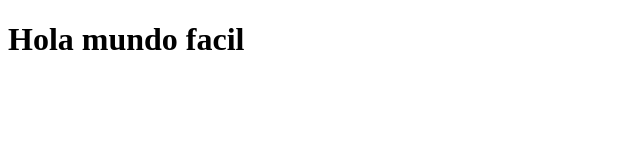
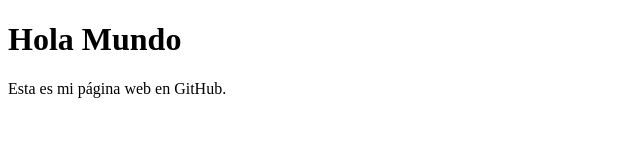
Before and after one commit to PaulVSQS/Practica-Final-Git-Hub, a plain HTML site: page index.html in a window 1280 px wide. Shown: the whole page, without its empty margins (0-640 px from the left). Drawn offline with Linux system fonts and the light colour scheme.

Commit message:
segundo commit Cambios

```diff
--- a/index.html
+++ b/index.html
@@ -3,9 +3,10 @@
 <head>
     <meta charset="UTF-8">
     <meta name="viewport" content="width=device-width, initial-scale=1.0">
-    <title>Pratica final</title>
+    <title>Hola Mundo</title>
 </head>
 <body>
-    <h1>Hola mundo facil</h1>
+    <h1>Hola Mundo</h1>
+    <p>Esta es mi página web en GitHub.</p>
 </body>
 </html>
```
Also changed, not shown: test/test.js (added, +11 -0 lines), 1 other file.
